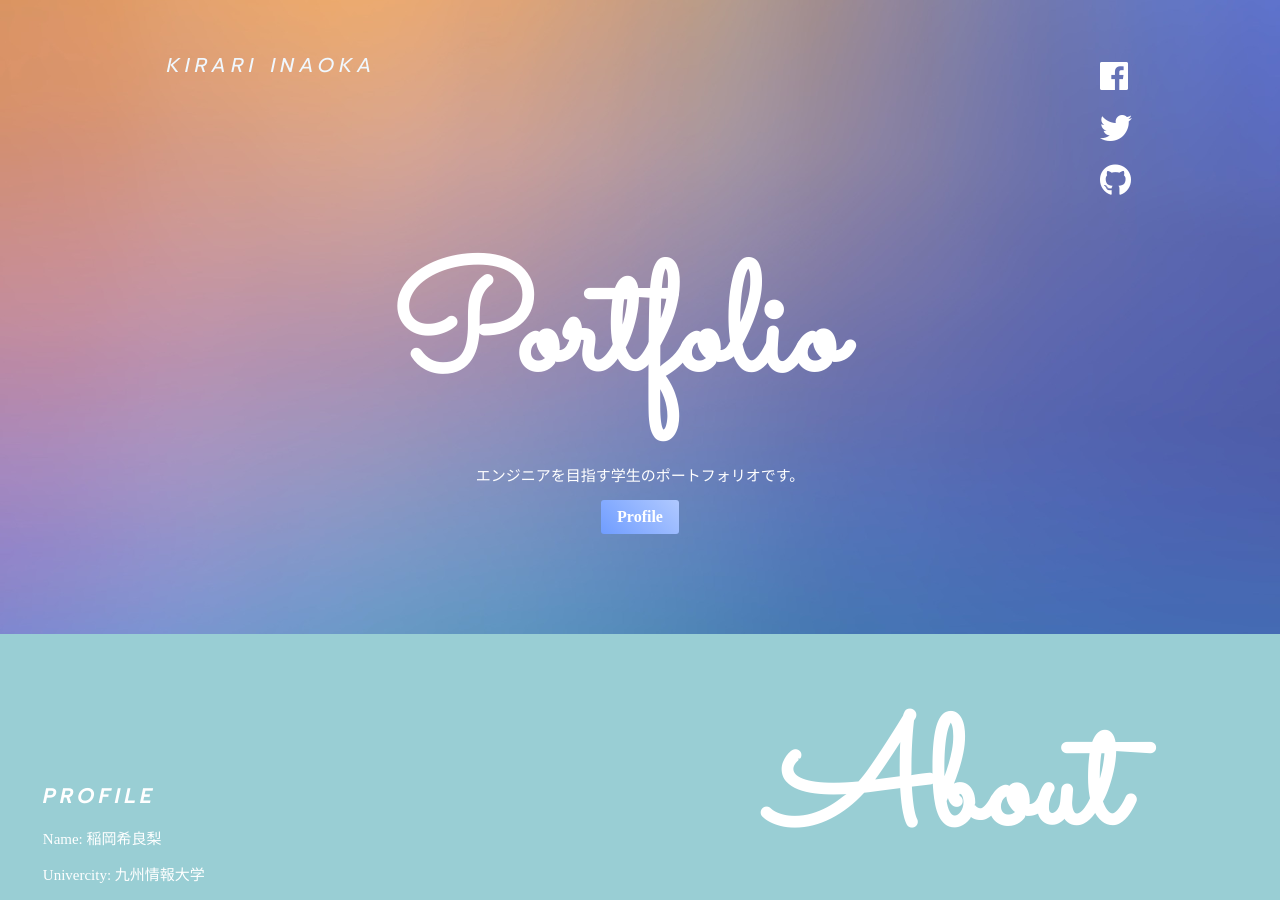
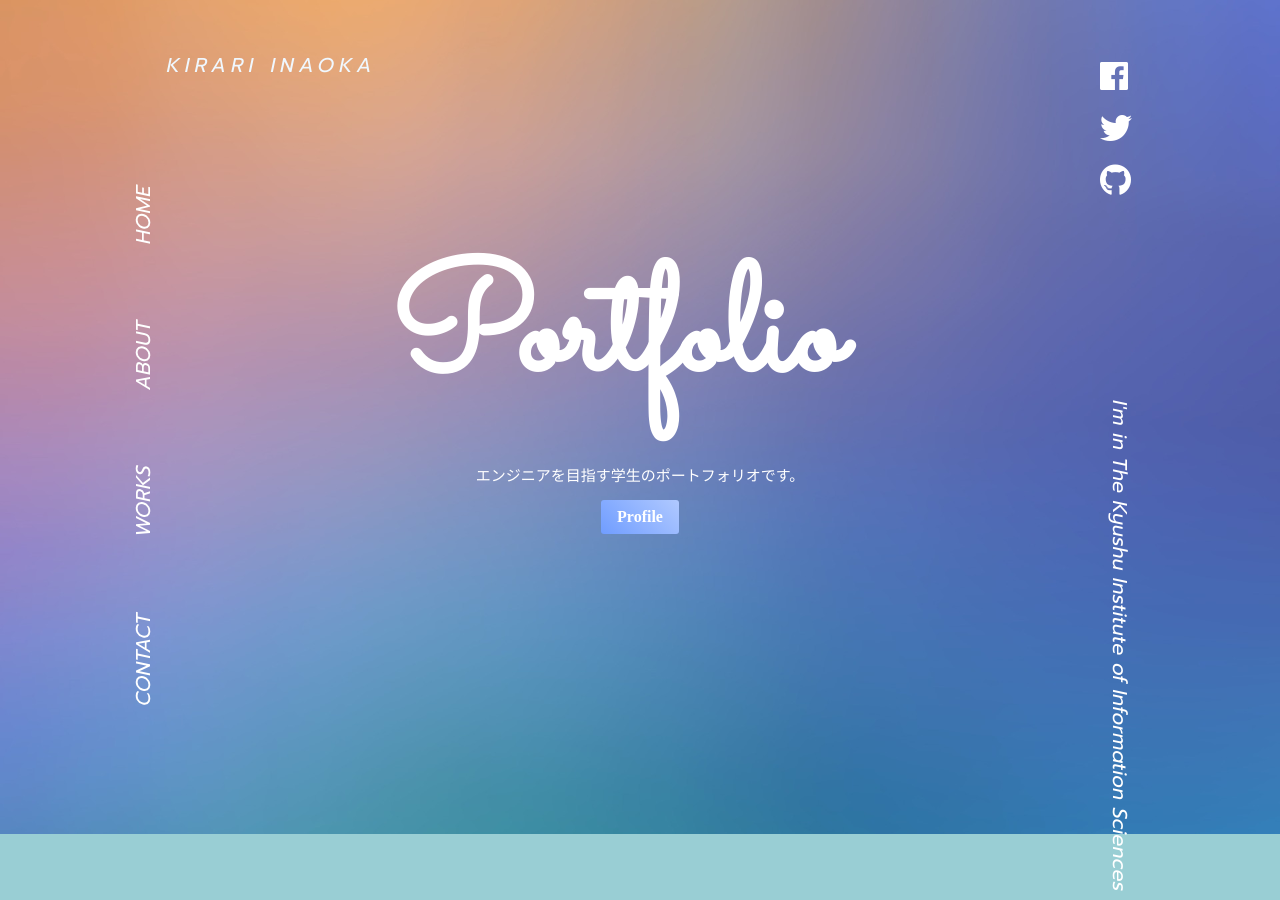
Before and after one commit to kirari-kiis/portfolio-react, a React (Create React App) app: page / in a window 1280 px wide. Shown: the top 900 px of the page. Built offline with nearby package versions, Linux system fonts and the light colour scheme.

Commit message:
レスポンシブtest4

```diff
--- a/src/App.js
+++ b/src/App.js
@@ -82,7 +82,7 @@ class Portfolio extends Component{
 const LinkButton = (props) => {
     return (
         <div className="link">
-            <a id='homelink' href='#back' onClick={() => props.actionSlide(0)}><img src={homeUrl} alt='' /></a><br/>
+            <a id='homelink' href='#root' onClick={() => props.actionSlide(0)}><img src={homeUrl} alt='' /></a><br/>
             <a id='aboutlink' href='#profile' onClick={() => props.actionSlide(1)}><img src={aboutUrl} alt='' /></a><br/>
             <a id='workslink' href='#works' onClick={() => props.actionSlide(2)}><img src={worksUrl} alt='' /></a><br/>
             <a id='contactlink' href='#contact' onClick={() => props.actionSlide(3)}><img src={contactUrl} alt='' /></a><br/>
--- a/src/index.css
+++ b/src/index.css
@@ -97,10 +97,9 @@ h1{
       font-family: 'Prompt', sans-serif;
       color: #FFF;
       width: 300px;
-      position: absolute;
       top: 450px;
       z-index: 3;
-      display: none;
+      visibility: hidden;
     }
   }
 
@@ -113,9 +112,9 @@ h1{
       font-family: 'Prompt', sans-serif;
       color: #FFF;
       height: 500px;
-      position: absolute;
       top: 400px;
       z-index: 3;
+      visibility: visible;
     }
   }
 
@@ -158,7 +157,7 @@ h1{
   @media screen and (min-width:0px){
     #wrapper{
       height: 3700px;
-      padding-top: 50px;
+
       padding-bottom: 50px;
       overflow: hidden;
     }
@@ -167,7 +166,7 @@ h1{
   @media screen and (min-width:479px){
     #wrapper{
       height: 4100px;
-      padding-top: 50px;
+
       padding-bottom: 50px;
       overflow: hidden;
     }
@@ -186,6 +185,7 @@ h1{
       height: 3500px;
       background-attachment: fixed;
       margin: 0;
+      padding-top: 50px;
     }
   }
 
@@ -197,6 +197,7 @@ h1{
       height: 4100px;
       background-attachment: fixed;
       margin: 0;
+      padding-top: 50px;
     }
   }
 
@@ -509,7 +510,8 @@ h1{
 
 @media screen and (min-width:479px){
   .link{
-    visibility:none;
+    visibility:visible;
+    height: 400px;
   }
   .img-bg-01{
     background-image: url('./images/about-back.png');
--- a/src/works/works.css
+++ b/src/works/works.css
@@ -54,7 +54,6 @@
     margin: 0 auto;
     overflow: auto;
     height: 700px;
-    width: 100%;
 }
 
 #para{
```
